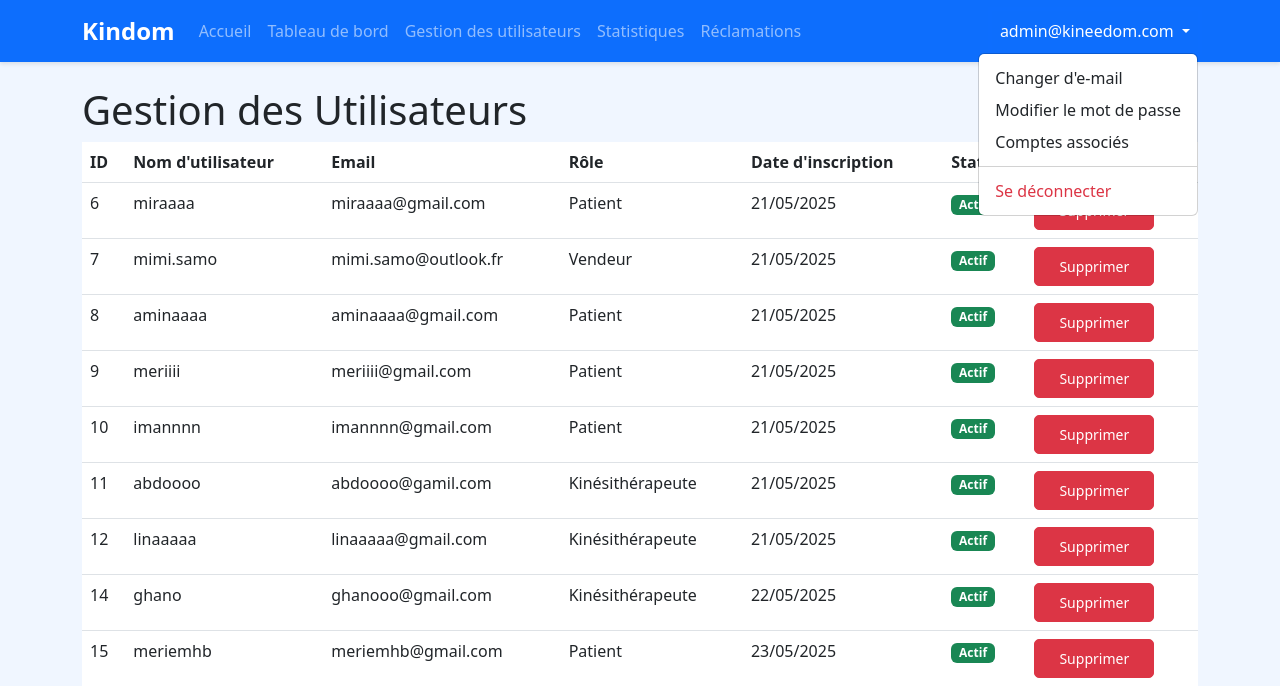
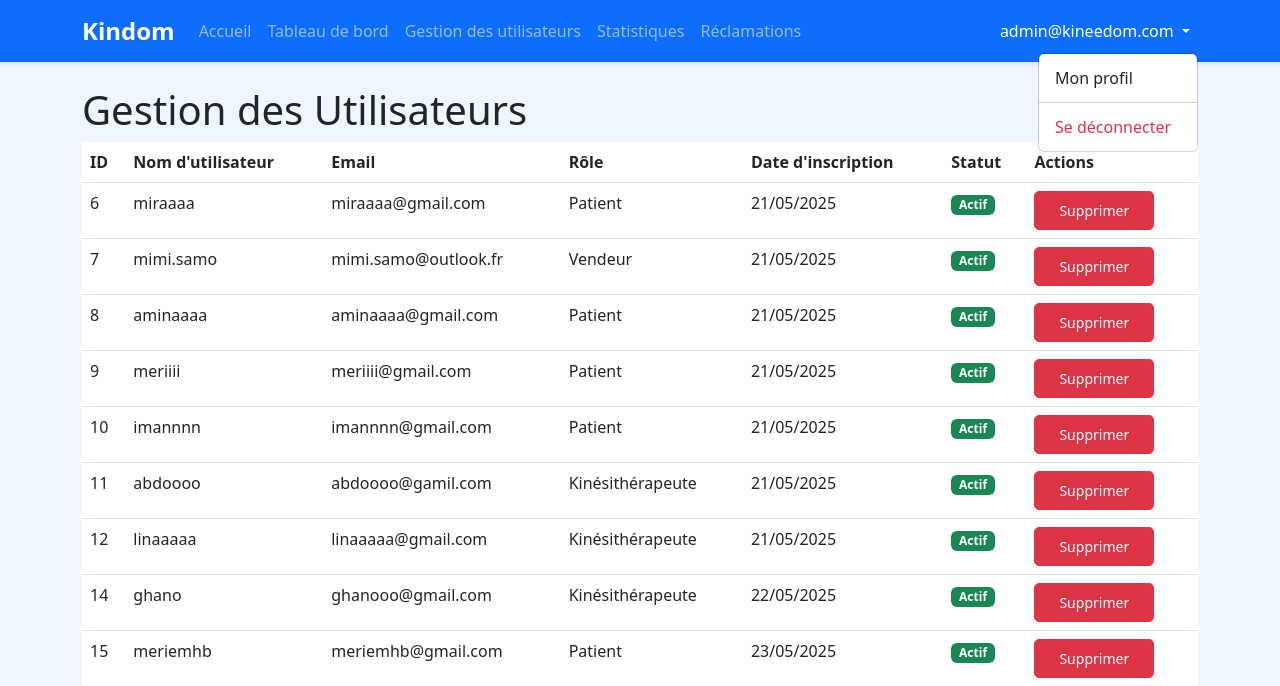
Before and after one commit to meriemhb/merkine2, a Django app: page /admin-users/ in a window 1280 px wide, after a click on "admin@kineedom.com". Shown: the top 686 px of the page. Run offline with Django 5.2, Linux system fonts and the light colour scheme; a user stored in the database is signed in; data comes from the database, SQL or seed files in the repository; both versions use the stored data as it was after the commit.

Commit message:
version7

```diff
--- a/templates/admin_custom/users.html
+++ b/templates/admin_custom/users.html
@@ -30,7 +30,9 @@
                 {% endif %}
             </td>
             <td>
-                <a href="{% url 'accounts:admin_user_delete' user.id %}" class="btn btn-danger btn-sm" onclick="return confirm('Supprimer cet utilisateur ?');">Supprimer</a>
+                {% if request.user.is_superuser or request.user.user_type == 'admin' %}
+                    <a href="{% url 'accounts:admin_user_delete' user.id %}" class="btn btn-danger btn-sm" onclick="return confirm('Supprimer cet utilisateur ?');">Supprimer</a>
+                {% endif %}
             </td>
         </tr>
         {% endfor %}
--- a/templates/base.html
+++ b/templates/base.html
@@ -106,13 +106,7 @@
                             </a>
                             <ul class="dropdown-menu dropdown-menu-end">
                                 <li>
-                                    <a class="dropdown-item" href="{% url 'account_email' %}">Changer d'e-mail</a>
-                                </li>
-                                <li>
-                                    <a class="dropdown-item" href="{% url 'account_change_password' %}">Modifier le mot de passe</a>
-                                </li>
-                                <li>
-                                    <a class="dropdown-item" href="{% url 'socialaccount_connections' %}">Comptes associés</a>
+                                    <a class="dropdown-item" href="{% url 'accounts:profile' %}">Mon profil</a>
                                 </li>
                                 <li><hr class="dropdown-divider"></li>
                                 <li>
```
Also changed, not shown: appointments/migrations/0001_initial.py (added), appointments/migrations/__init__.py (added), db.sqlite3.
